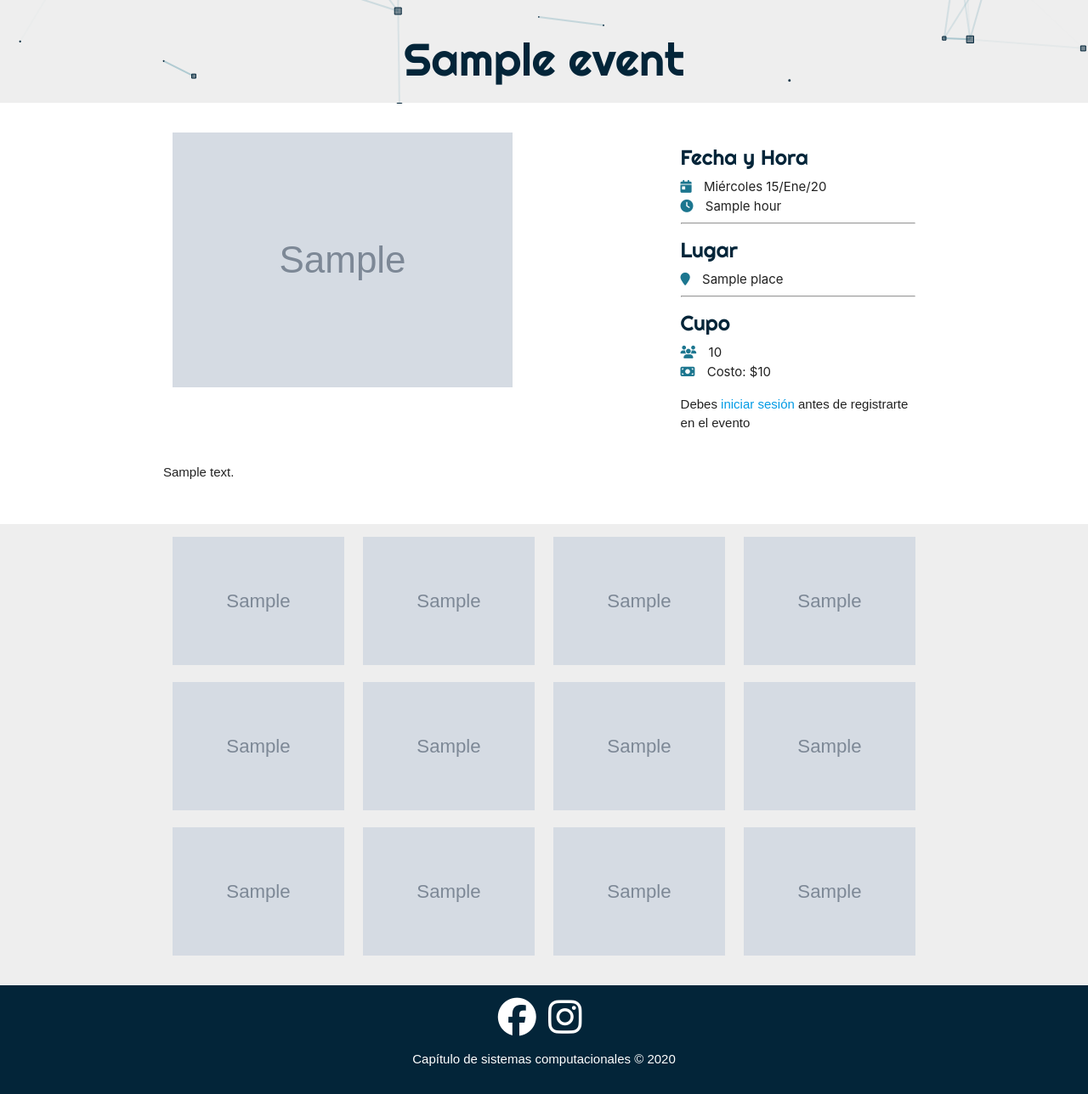
After one commit to NitaiFraire/CSCWebSite, a Django app: template CSC/event/templates/event/event_detail.html in a window 1280 px wide. The commit adds this page. Shown: the part 343-1631 px from the top of the page at 85% size. Run offline with Django 3.2, Linux system fonts and the light colour scheme; tables that the repository leaves empty hold one stand-in row (values such as "Sample post"); the template is opened without the code that fills it: values that come from a table or form of the project are taken from there, most other values are stand-ins (such as "Sample title", 1, 10 or a date in 2020); grey boxes marked "Sample" are stand-in pictures; parts of the project's set-up code (start-up, migrations or seed data) failed here and were passed over; some libraries are stand-ins or nearby versions; some web fonts are replaced.

Commit message:
listado y detalle de eventos, falta proceso de registro a eventos, pasarela de pago

```diff
--- a/CSC/CSC/settings.py
+++ b/CSC/CSC/settings.py
@@ -25,6 +25,7 @@ INSTALLED_APPS = [
     'django.contrib.sessions',
     'django.contrib.messages',
     'django.contrib.staticfiles',
+    'debug_toolbar',
     'material',
     'core.apps.CoreConfig',
     'event',
@@ -38,6 +39,7 @@ MIDDLEWARE = [
     'django.contrib.auth.middleware.AuthenticationMiddleware',
     'django.contrib.messages.middleware.MessageMiddleware',
     'django.middleware.clickjacking.XFrameOptionsMiddleware',
+    'debug_toolbar.middleware.DebugToolbarMiddleware',
 ]
 
 ROOT_URLCONF = 'CSC.urls'
@@ -121,3 +123,5 @@ EMAIL_HOST = 'smtp.mailtrap.io'
 EMAIL_HOST_USER = 'b524379365ad1b'
 EMAIL_HOST_PASSWORD = '50273ca25419fe'
 EMAIL_PORT = '2525'
+
+INTERNAL_IPS = ['127.0.0.1']
--- a/CSC/CSC/urls.py
+++ b/CSC/CSC/urls.py
@@ -12,3 +12,10 @@ urlpatterns = [
 if settings.DEBUG:
     from django.conf.urls.static import static
     urlpatterns += static(settings.MEDIA_URL, document_root=settings.MEDIA_ROOT)
+
+if settings.DEBUG:
+    import debug_toolbar
+    from django.urls import include
+    urlpatterns = [
+        path('__debug__/', include(debug_toolbar.urls))
+    ] + urlpatterns
--- a/CSC/core/templates/core/base.html
+++ b/CSC/core/templates/core/base.html
@@ -17,10 +17,11 @@
 <body>
     {% if request.path == '/' %}
         <div id="particles-js"></div>
+        <header class="main-header grey lighten-3" id="main-header">
     {% else %}
         <div id="particles-js2"></div>
+        <header class="secondary-header grey lighten-3">
     {% endif %}
-    <header class="main-header grey lighten-3" id="main-header">
         <nav class="transparent z-depth-0">
             <div class="container">
                 <div class="nav-wrapper">
@@ -29,8 +30,16 @@
                         <i class="fas fa-bars fa-2x"></i>
                     </a>
                     <ul class="right hide-on-med-and-down">
-                        <li><a href="{% url 'index' %}" class="active-link">Inicio</a></li>
-                        <li><a href="events.html">Eventos</a></li>
+                        <li>
+                            <a href="{% url 'index' %}" class="{% if request.path == '/' %} active-link {% endif %}">
+                                Inicio
+                            </a>
+                        </li>
+                        <li>
+                            <a href="{% url 'events:list' %}" class="{% if request.path == '/eventos/' %} active-link {% endif %}">
+                                Eventos
+                            </a>
+                        </li>
                         <li><a href="blog.html">Blog</a></li>
                         <li><a href="#login" class="modal-trigger">Iniciar sesión </a></li>
                         <li><a href="signup.html">Registrate</a></li>
@@ -39,7 +48,7 @@
                         <h3 class="center">CSC</h3>
                         <li><div class="divider"></div></li>
                         <li><a href="{% url 'index' %}">Inicio <i class="fas fa-home left"></i></a></li>
-                        <li><a href="events.html">Eventos <i class="fas fa-calendar-day left"></i></a></li>
+                        <li><a href="{% url 'events:list' %}">Eventos <i class="fas fa-calendar-day left"></i></a></li>
                         <li><a href="blog.html">Blog <i class="fas fa-blog left"></i></a></li>
                         <li><div class="divider"></div></li>
                         <li><a href="#">Iniciar sesión <i class="fas fa-sign-in-alt left"></i></a></li>
@@ -71,14 +80,13 @@
             </div>
         </div>
 
-        <div class="showcase container">
+         <div class="showcase container">
             <div class="row center">
                 <div class="col s10 offset-s1">
                     <img src="{% static 'core/img/logo.png' %}"
-                         width="{% if request.path == '/' %} 470px {% else %} 370px {% endif %}"
-                         class="responsive-img" alt="capitulo de sistemas computacionales">
-                    <h2>Bienvenido</h2>
-                    <p>Lorem ipsum dolor sit amet, consectetur adipisicing elit. Dolorem aut voluptatum molestiae quidem numquam velit. Sint velit sunt suscipit et!</p>
+                            width="{% if request.path == '/' %} 470px {% else %} 370px {% endif %}"
+                            class="responsive-img" alt="capitulo de sistemas computacionales">
+                    {% block showcase %}{% endblock showcase %}
                 </div>
             </div>
         </div>
--- a/CSC/core/urls.py
+++ b/CSC/core/urls.py
@@ -1,6 +1,8 @@
-from django.urls import path
+from django.urls import path, include
 from . import views
+
 
 urlpatterns = [
     path('', views.index, name="index"),
+    path('eventos/', include('event.urls', namespace="events")),
 ]
--- a/CSC/event/admin.py
+++ b/CSC/event/admin.py
@@ -4,7 +4,7 @@ from .models import EventType, EventDetail, Gallery
 
 class EventDetailAdmin(admin.ModelAdmin):
     list_display = ('name', 'price', 'hour', 'start_date', 'end_date')
-    readonly_fields = ('created', 'updated')
+    readonly_fields = ('slug', 'created', 'updated')
 
 class EventTypeAdmin(admin.ModelAdmin):
     readonly_fields = ('created', 'updated')
--- a/CSC/event/templates/event/_gallery.html
+++ b/CSC/event/templates/event/_gallery.html
@@ -4,66 +4,66 @@
             <div class="row">
                 {% if photo.photo1 != "" %}
                     <div class="col s6 m3">
-                        <img src="media/{{ photo.photo1 }}" class="materialboxed responsive-img">
+                        <img src="/media/{{ photo.photo1 }}" class="materialboxed responsive-img">
                     </div>
                 {% endif %}
                 {% if photo.photo2 != "" %}
                     <div class="col s6 m3">
-                        <img src="media/{{ photo.photo2 }}" class="materialboxed responsive-img">
+                        <img src="/media/{{ photo.photo2 }}" class="materialboxed responsive-img">
                     </div>
                 {% endif %}
                 {% if photo.photo3 != "" %}
                     <div class="col s6 m3">
-                        <img src="media/{{ photo.photo3 }}" class="materialboxed responsive-img">
+                        <img src="/media/{{ photo.photo3 }}" class="materialboxed responsive-img">
                     </div>
                 {% endif %}
                 {% if photo.photo4 != "" %}
                     <div class="col s6 m3">
-                        <img src="media/{{ photo.photo4 }}" class="materialboxed responsive-img">
+                        <img src="/media/{{ photo.photo4 }}" class="materialboxed responsive-img">
                     </div>
                 {% endif %}
             </div>
             <div class="row">
                 {% if photo.photo5 != "" %}
                     <div class="col s6 m3">
-                        <img src="media/{{ photo.photo5 }}" class="materialboxed responsive-img">
+                        <img src="/media/{{ photo.photo5 }}" class="materialboxed responsive-img">
                     </div>
                 {% endif %}
                 {% if photo.photo6 != "" %}
                     <div class="col s6 m3">
-                        <img src="media/{{ photo.photo6 }}" class="materialboxed responsive-img">
+                        <img src="/media/{{ photo.photo6 }}" class="materialboxed responsive-img">
                     </div>
                 {% endif %}
                 {% if photo.photo7 != "" %}
                     <div class="col s6 m3">
-                        <img src="media/{{ photo.photo7 }}" class="materialboxed responsive-img">
+                        <img src="/media/{{ photo.photo7 }}" class="materialboxed responsive-img">
                     </div>
                 {% endif %}
                 {% if photo.photo8 != "" %}
                     <div class="col s6 m3">
-                        <img src="media/{{ photo.photo8 }}" class="materialboxed responsive-img">
+                        <img src="/media/{{ photo.photo8 }}" class="materialboxed responsive-img">
                     </div>
                 {% endif %}
             </div>
             <div class="row">
                 {% if photo.photo9 != "" %}
                     <div class="col s6 m3">
-                        <img src="media/{{ photo.photo9 }}" class="materialboxed responsive-img">
+                        <img src="/media/{{ photo.photo9 }}" class="materialboxed responsive-img">
                     </div>
                 {% endif %}
                 {% if photo.photo10 != "" %}
                     <div class="col s6 m3">
-                        <img src="media/{{ photo.photo10 }}" class="materialboxed responsive-img">
+                        <img src="/media/{{ photo.photo10 }}" class="materialboxed responsive-img">
                     </div>
                 {% endif %}
                 {% if photo.photo11 != "" %}
                     <div class="col s6 m3">
-                        <img src="media/{{ photo.photo11 }}" class="materialboxed responsive-img">
+                        <img src="/media/{{ photo.photo11 }}" class="materialboxed responsive-img">
                     </div>
                 {% endif %}
                 {% if photo.photo12 != "" %}
                     <div class="col s6 m3">
-                        <img src="media/{{ photo.photo12 }}" class="materialboxed responsive-img">
+                        <img src="/media/{{ photo.photo12 }}" class="materialboxed responsive-img">
                     </div>
                 {% endif %}
             </div>
--- /dev/null
+++ b/CSC/event/templates/event/event_detail.html
@@ -0,0 +1,60 @@
+{% extends 'core/base.html' %}
+{% block title %} CSC | {{ event.name }} {% endblock %}
+
+{% block showcase %}
+    <h2>{{ event.name }}</h2>
+{% endblock %}
+
+{% block content %}
+    <section class="section event-details-section">
+        <div class="container">
+            <div class="row">
+                <div class="col s12 m8">
+                    <img src="{{ event.photo.url }}" class="responsive-img">
+                </div>
+                <div class="col s12 m4">
+                    <h5>Fecha y Hora </h5>
+                    {% if event.start_date < current_time %}
+                        <i class="material-icons">check</i> Evento finalizado
+                    {% else %}
+                        {% if event.end_date == event.start_date %}
+                            <i class="fas fa-calendar-day"></i> {{ event.start_date | date:'l d/M/y' }}
+                        {% else %}
+                            <h5>Del</h5>
+                            <i class="fas fa-calendar-day"></i>
+                            <strong>{{ event.start_date | date:'l d/M/y' }}</strong>
+                            al
+                            <strong>{{ event.end_date | date:'l d/M/y' }}</strong>
+                        {% endif %}
+                    {% endif %}
+                    <br>
+                    <i class="fas fa-clock"></i> {{ event.hour }}
+
+                    <hr>
+
+                    <h5>Lugar</h5>
+                    <i class="fas fa-map-marker"></i> {{ event.place }}
+
+                    <hr>
+
+                    <h5>Cupo</h5>
+                    <i class="fas fa-users"></i> {{ event.capacity }}
+                    {% comment %} <br> {% endcomment %}
+                    {% comment %} <i class="fas fa-user"></i> 32 (Restantes) {% endcomment %}
+                    <br>
+                    <i class="fas fa-money-bill"></i> Costo: {% if event.price != 0 %} ${{ event.price }} {% else %} Gratuito {% endif %}
+
+                    <p>Debes <strong><a href="">iniciar sesión</a></strong> antes de registrarte en el evento</p>
+                </div>
+            </div>
+            <div class="row">
+                <p>
+                    {{ event.description }}
+                </p>
+            </div>
+        </div>
+    </section>
+    {% if gallery %}
+        {% include 'event/_gallery.html' %}
+    {% endif %}
+{% endblock %}
--- /dev/null
+++ b/CSC/event/urls.py
@@ -0,0 +1,9 @@
+from django.urls import path
+from .views import EventListView, EventDetailView
+
+app_name = 'events'
+
+urlpatterns = [
+    path('', EventListView.as_view(), name="list"),
+    path('<slug:slug>' , EventDetailView.as_view(), name="detail")
+]
```
Also changed, not shown: CSC/core/templates/core/index.html (+8 -2 lines), CSC/event/models.py (+23 -21 lines), CSC/event/templates/event/event_list.html (added, +79 -0 lines), CSC/event/views.py (+25 -2 lines), CSC/core/migrations/0002_auto_20200114_1328.py (added).
